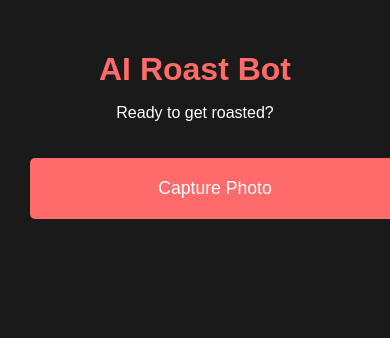
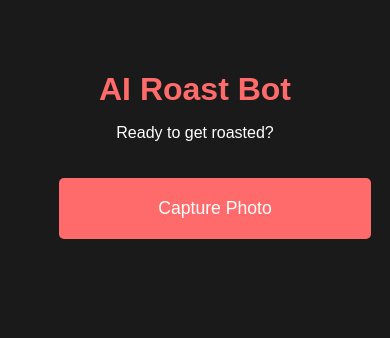
Before and after one commit to johnziss9/ai-roast-bot, a Flask app: page / in a window 390 px wide. Shown: the top 338 px of the page. Run offline with Flask 3, Linux system fonts and the light colour scheme.

Commit message:
Fixed responsiveness

```diff
--- a/static/css/style.css
+++ b/static/css/style.css
@@ -1,9 +1,16 @@
+* {
+    box-sizing: border-box;
+}
+
 body {
-    font-family: Arial, sans-serif;
+    font-family: 'Arial', sans-serif;
     background-color: #1a1a1a;
     color: #ffffff;
     margin: 0;
-    padding: 0;
+    padding: 20px;
+    overflow-x: hidden; /* Prevent horizontal scroll */
+    width: 100%;
+    box-sizing: border-box;
 }
 
 .container {
```
